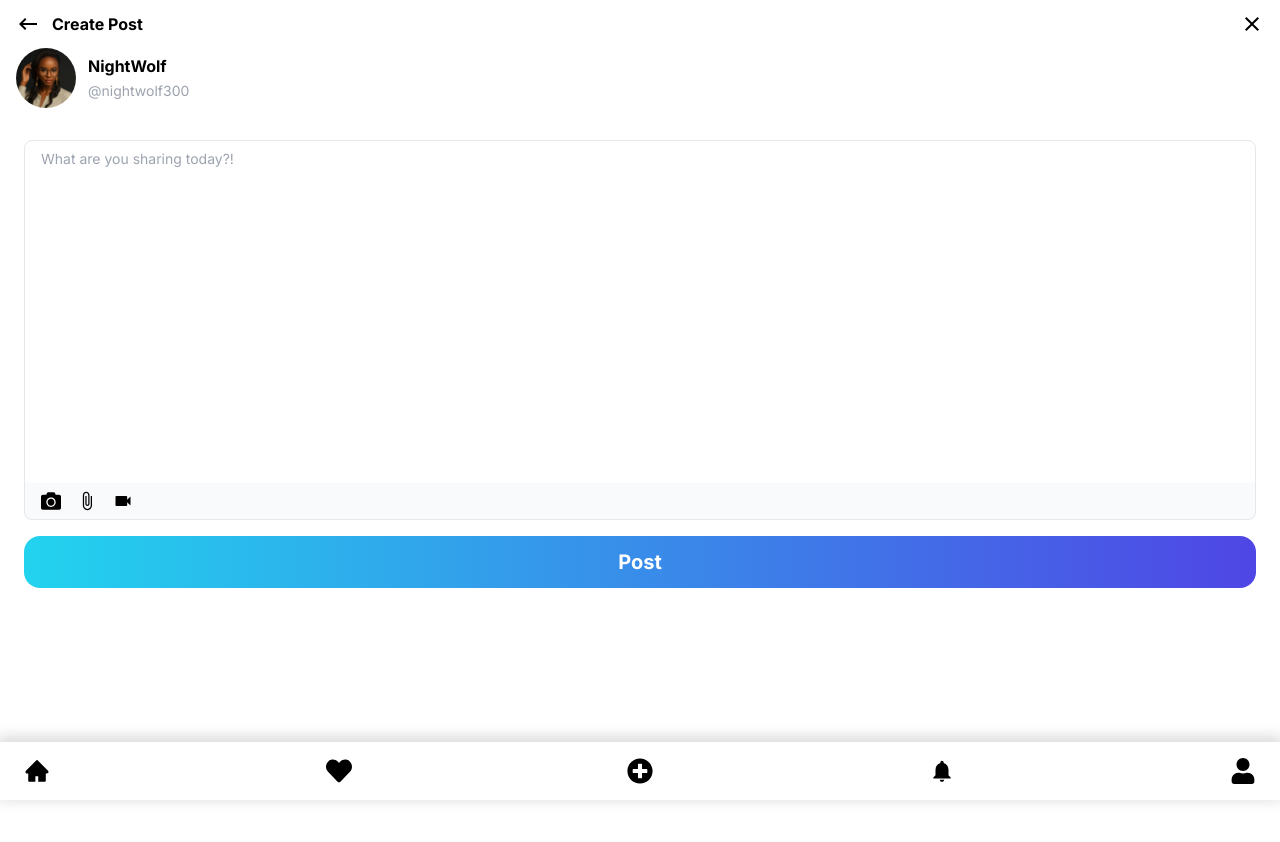
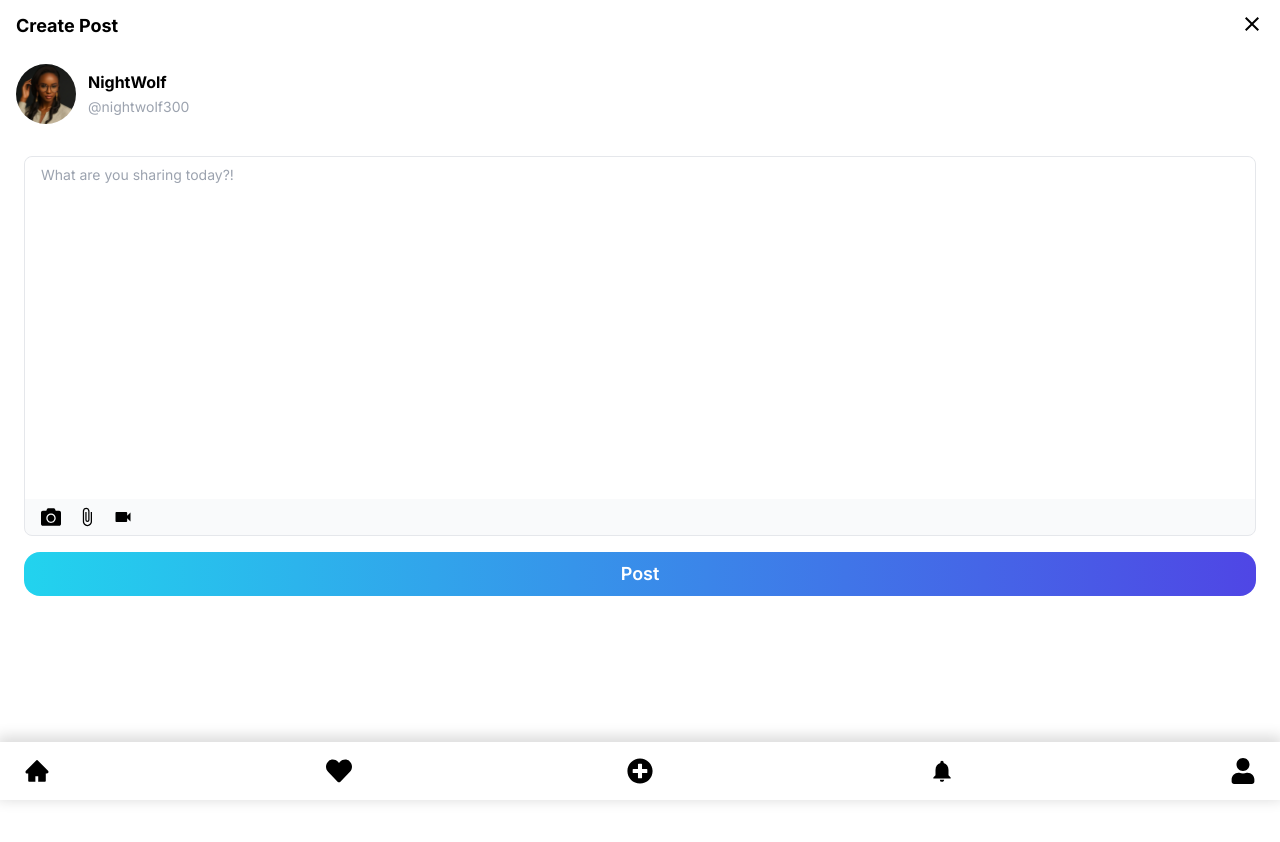
Before and after one commit to DumisaniLesley/pix, a Next.js app: page /add in a window 1280 px wide. Shown: the top 842 px of the page. Built offline with nearby package versions, Linux system fonts and the light colour scheme.

Commit message:
Update styles and font sizes in CreatePost and Header components

```diff
--- a/components/Add/CreatePost.jsx
+++ b/components/Add/CreatePost.jsx
@@ -6,7 +6,7 @@ import { MdAttachFile, MdVideocam } from "react-icons/md";
 
 const CreatePost = () => {
   return (
-    <div className='mt-12 px-4 h-screen'>
+    <div className='mt-16 px-4 h-screen'>
         <div className='flex gap-3 items-center'>
             <Image src="/stories/3.jpg" width={60} height={60} alt='story' className='rounded-full'/>
             <div>
@@ -35,7 +35,7 @@ const CreatePost = () => {
                         </div>
                     </div>
                 </div>
-                <button className='bg-gradient-to-r from-cyan-400 to-indigo-600 py-3 rounded-2xl w-full mt-0 text-xl font-bold text-white'>Post</button>
+                <button className='bg-gradient-to-r from-cyan-400 to-indigo-600 py-2 rounded-2xl w-full mt-0 text-lg font-semibold text-white'>Post</button>
             </form>
         </div>
     </div>
--- a/components/Add/Header.jsx
+++ b/components/Add/Header.jsx
@@ -6,14 +6,11 @@ const Header = () => {
     <div className='px-4 fixed top-0 left-0 w-full py-3'>
   <div className='flex justify-between'>
           <div className='flex gap-3'>
-            <Link href='/' >
-              <MdOutlineKeyboardBackspace className='text-2xl'/>
+            <p className='font-bold text-lg'>Create Post</p>
+          </div>
+            <Link href='/'>
+              <MdOutlineClose className='text-2xl'/>
             </Link>
-            <p className='font-bold'>Create Post</p>
-          </div>
-          <button>
-            <MdOutlineClose className='text-2xl'/>
-          </button>
       </div>
     </div>
   )
```
